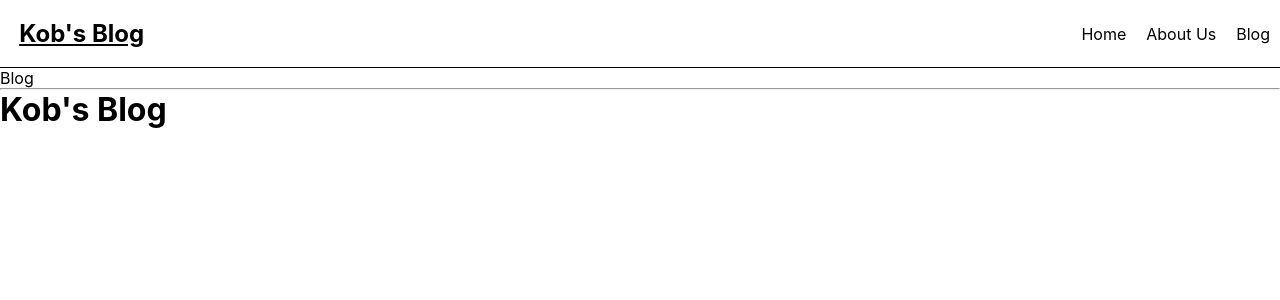
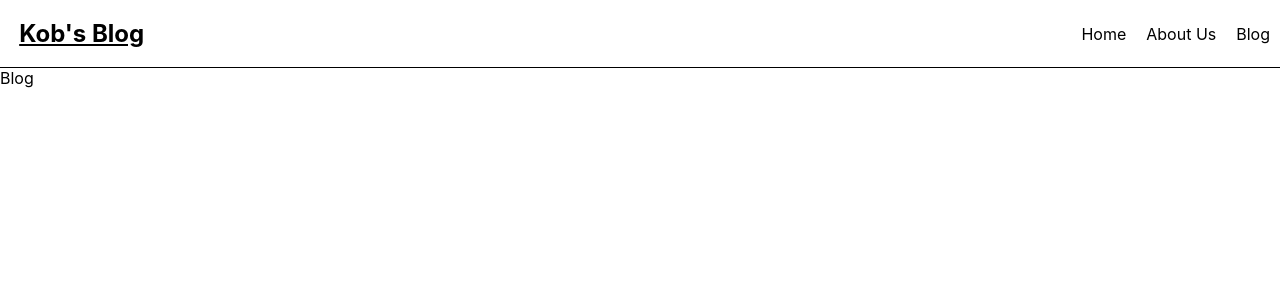
Before and after one commit to dela-ger/react-blogfrontend, a React (Create React App) app: page /blog in a window 1280 px wide. Shown: the top 300 px of the page. Built offline with nearby package versions, Linux system fonts and the light colour scheme.

Commit message:
Fixed routing problem

```diff
--- a/src/App.js
+++ b/src/App.js
@@ -12,14 +12,17 @@ function App() {
   return (
     <>
       <BrowserRouter>
+        <main>
           <Routes>
-            <Route path="/" element={<Layout />}>
-              <Route index element={<Home />} />
-              <Route path="/about" element={<About />} />
-              <Route path="/blog" element={<Blog />} />
-              <Route path="/blog/:postAuthor" element={<SingleBlog />} />
-            </Route>
+            <Route path="/react-blogfrontend" element={<Home />} />
+
+                <Route path="/home" element={<Home />}/>
+                <Route path="/about" element={<About />} />
+                <Route path="/blog" element={<Blog />} />
+                <Route path="/blog/:postAuthor" element={<SingleBlog />} />
+
           </Routes>
+        </main>
       </BrowserRouter>
     </>
   );
--- a/src/components/Blog.js
+++ b/src/components/Blog.js
@@ -1,8 +1,14 @@
 import React from 'react'
+import NavBar from './NavBar'
 
 function Blog() {
   return (
+    <>
+    <NavBar />
     <div>Blog</div>
+
+    </>
+
   )
 }
 
--- a/src/components/Home.js
+++ b/src/components/Home.js
@@ -5,26 +5,10 @@ import arrowRight from "../Assets/arrow-right-solid.svg";
 import axios from 'axios';
 import  { db } from '../firebase';
 import { collection, getDocs } from 'firebase/firestore'
+import NavBar from './NavBar';
 
 function Home() {
-  // const url = 'https://newsapi.org/v2/everything?' +
-  // 'q=Apple&' +
-  // 'from=2022-12-14&' +
-  // 'sortBy=popularity&' +
-  // 'apiKey=8eae748eabe14f11ae29039013de3dfe';
   const [posts, setPost] = useState([])
-
-  // const fetchNews = async () =>{
-  //   try {
-  //     const response = await axios.get(url)
-  //     const data = response.data
-  //     const articles = data.articles
-
-  //     setPost(articles)
-  //   } catch (error) {
-  //     console.log(error.response)
-  //   }
-  // }
 
   const fetchNews = () => {
     const postsRef = collection(db, 'posts')
@@ -41,7 +25,7 @@ function Home() {
     fetchNews()
   },[])
 
-  // console.log(posts)
+  // console.log(yposts)
 
 
 
@@ -122,6 +106,7 @@ function Home() {
   console.log(getPosts())
   return (
     <>
+    <NavBar />
       <section className='hero'>
         <div className="hero-content">
           <h1> What Topic will we put here...</h1>
--- a/src/components/NavBar.js
+++ b/src/components/NavBar.js
@@ -14,7 +14,7 @@ function NavBar() {
   return (
     <>
     <header>
-        <h2 className='nav-logo'><NavLink to="/">Kob's Blog</NavLink></h2>
+        <h2 className='nav-logo'><NavLink to="/home">Kob's Blog</NavLink></h2>
 
         <nav className="nav-container" ref={navRef}>
             <li>
--- a/src/components/SingleBlog.js
+++ b/src/components/SingleBlog.js
@@ -5,6 +5,7 @@ import apple from '../Assets/apple.png'
 import Footer from './Footer';
 import  { db } from '../firebase';
 import { collection, getDocs } from 'firebase/firestore'
+import NavBar from './NavBar';
 
 function SingleBlog(props) {
   const [posts, setPosts] = useState([])
@@ -58,6 +59,7 @@ function SingleBlog(props) {
     // console.log(detail)
   return (
     <>
+    <NavBar />
 
       <div className='single-container'>
         <div className="single-content">
@@ -72,7 +74,7 @@ function SingleBlog(props) {
 
       </div>
 
-    <Link to="/">Home</Link>
+    <Link to="/home">Home</Link>
     <Footer />
     </>
 
```
